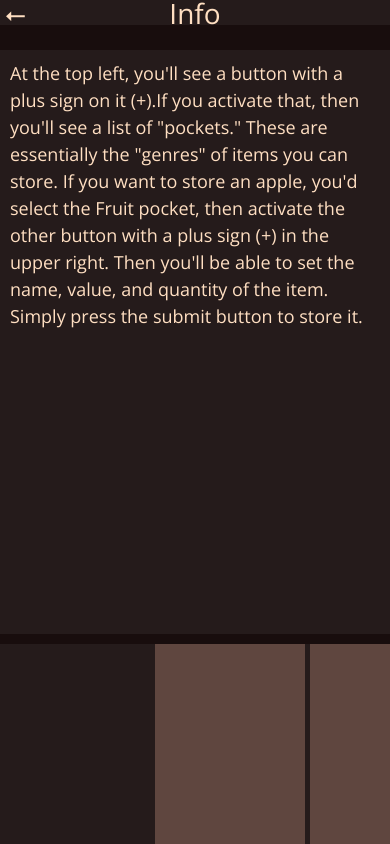
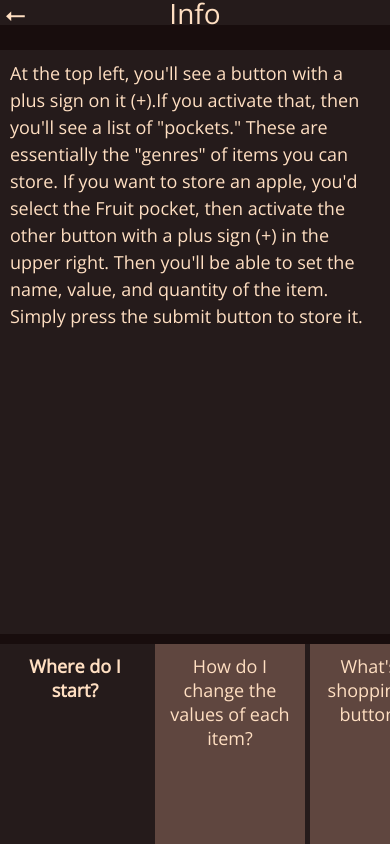
Before and after one commit to HunterWilkins/Bottomless-Box2.0, a React (Create React App) app in the folder client/: page /info in a window 390 px wide. Built offline with nearby package versions, Linux system fonts and the light colour scheme.

Commit message:
Added bottom:0 to .question

```diff
--- a/client/src/pages/Info/style.css
+++ b/client/src/pages/Info/style.css
@@ -94,16 +94,15 @@ body {
     }
 
     .question {
-        transform: translateY(-50%);
-        top: 50%;
+        top: 0;
+        bottom: 0;
         text-align:center;
         width: 150px;
-        height: 900px;
+        height: 100%;
         overflow-y: hidden;
         display: inline-block;
         margin-right: 5px;
         margin-bottom: 5px;
-        z-index: 10;
     }
 
     .question p {
```
